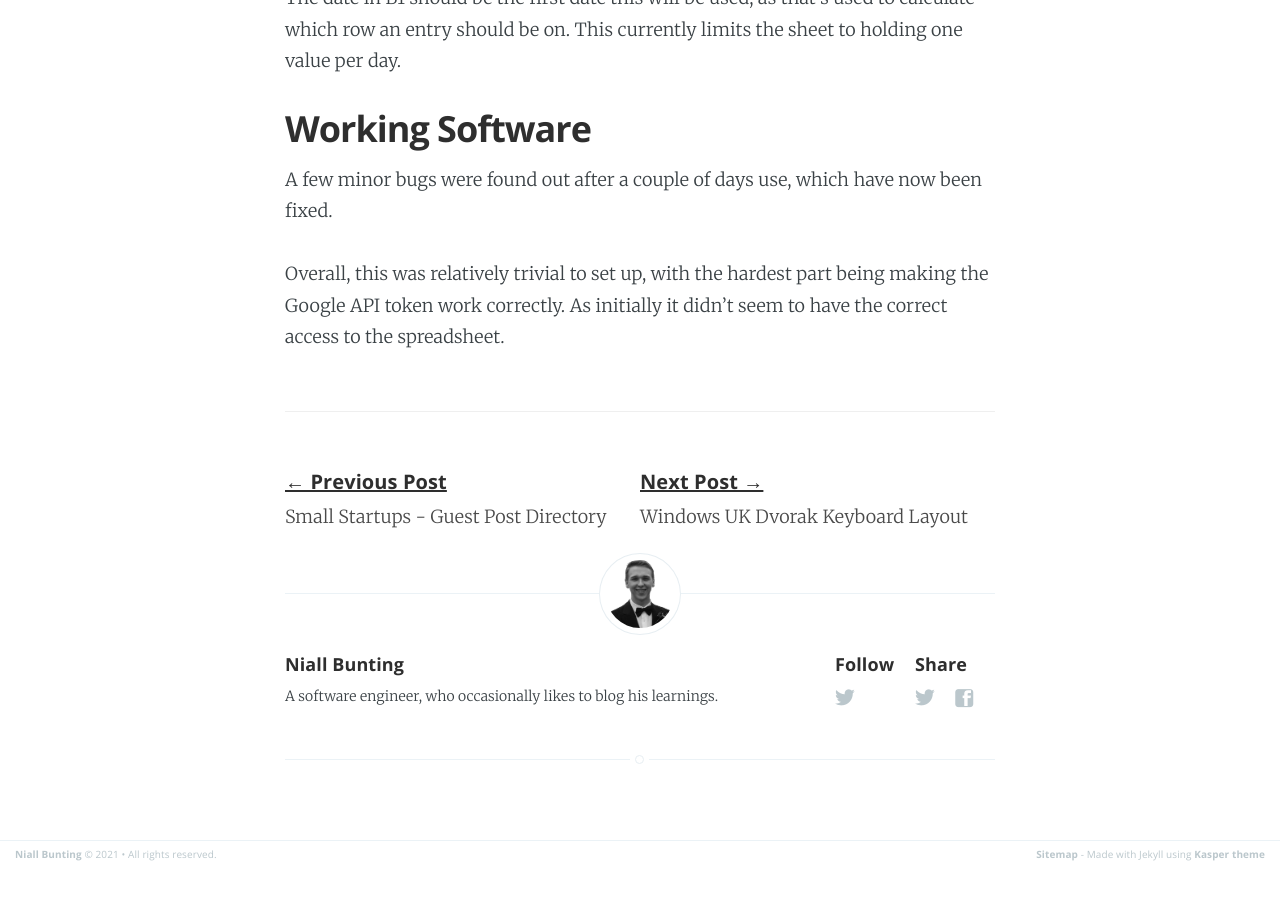
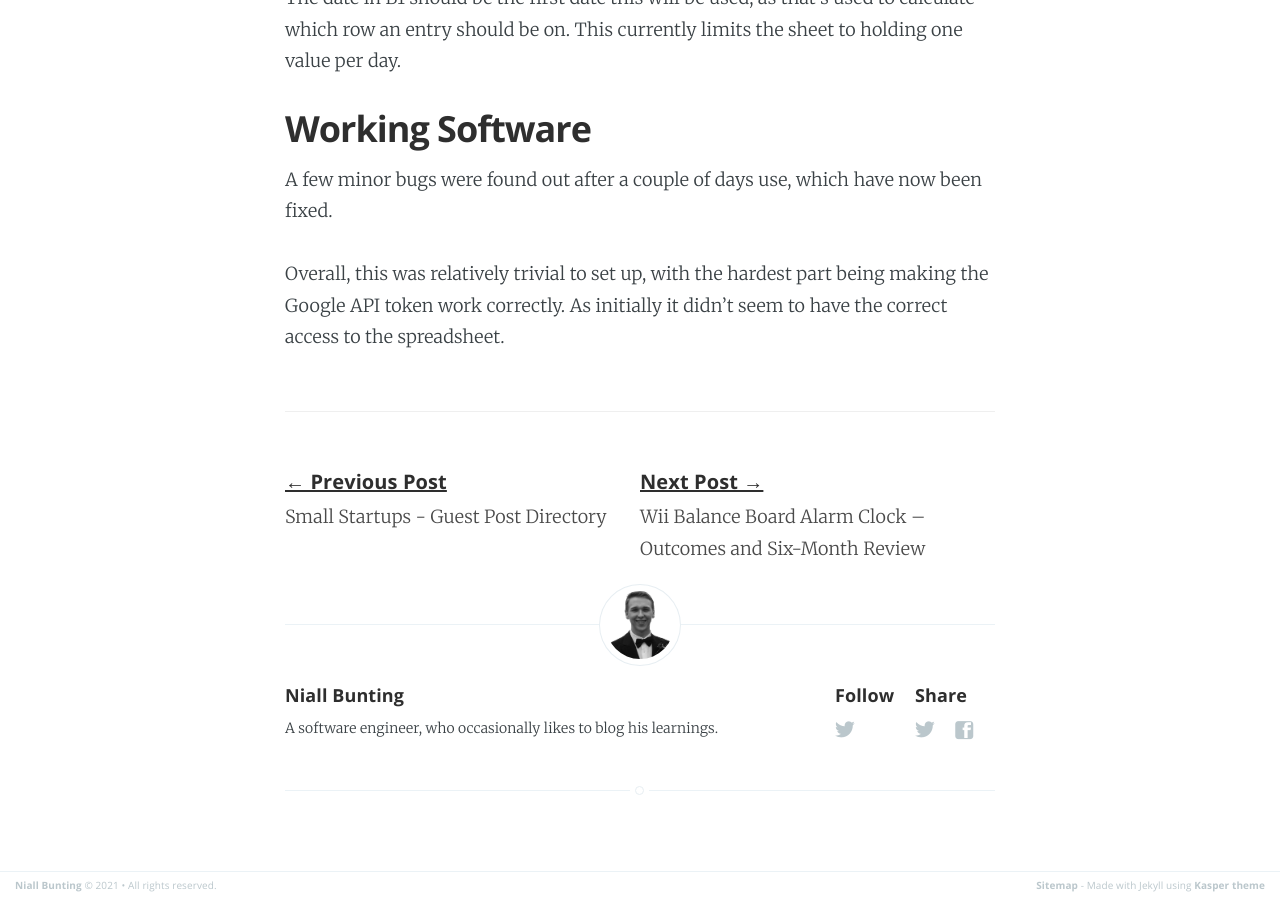
Before and after one commit to NiallBunting/niallbunting.github.io, a Jekyll site: the page built from _posts/2020-08-16-wii-balance-board-alarm-clock-part-four-software-and-setup.markdown, in a window 1280 px wide and 900 px high, scrolled down 3068 px. Built offline with Jekyll 4.4.1, drawn with Linux system fonts in a browser that asks for light colours; before the commit the page ends 3936 px from its top, so only the background shows below that; some of the changed lines change nothing that is shown.

Commit message:
Latest wii board post

```diff
--- a/_posts/2020-06-17-wii-balance-board-alarm-clock-part-one.markdown
+++ b/_posts/2020-06-17-wii-balance-board-alarm-clock-part-one.markdown
@@ -37,3 +37,11 @@
 1. [Breadboarding the electronics](/wii/balance/board/alarm/clock/daily/2020/06/28/wii-balance-board-alarm-clock-part-three-breadboarding-electronics.html)
 1. [Closing the lid](/wii/balance/board/alarm/clock/daily/2020/07/04/wii-balance-board-alarm-clock-part-four-closing-lid.html)
 1. [Software and Setup](/wii/balance/board/alarm/clock/daily/2020/08/15/wii-balance-board-alarm-clock-part-four-software-and-setup.html)
+1. [Outcomes and six month review](/wii/balance/board/alarm/clock/daily/2021/01/21/wii-balance-board-alarm-clock-part-five-six-month-review.html)
+
+## Final Look
+
+This is the alarm clock in it's final position. Read my thoughts about it in the six month review.
+
+![](/assets/images/posts/wii-final-board.png)
+*The alarm clock in it's final position.*
--- /dev/null
+++ b/_posts/2021-01-21-wii-balance-board-alarm-clock-part-five-six-month-review.markdown
@@ -0,0 +1,39 @@
+---
+layout: post
+title:  "Wii Balance Board Alarm Clock – Outcomes and Six-Month Review"
+date:   2021-01-21 12:00:00
+categories: wii balance board alarm clock daily
+---
+
+The story how a Wii Fit and Raspberry Pi board didn’t change my behavior but ignited a desire that I didn’t know I had.
+
+_This is the fifth and final part of this series; [the first post is here][firstpost]._
+
+![](/assets/images/posts/wii-final-board.png)
+*The alarm clock in it's final position.*
+
+On the 21st July 2020, I promptly stepped on the alarm clock at 6am and calmly stood there for a full minute in the cool summer morning. After coming to grips with the world, I continued getting up and followed a relaxed and healthy morning routine, that I had in place. You know the ones, that we are all told we should be doing: a cup of coffee and 3 hours of meditation. Success.
+
+Fast forward to a morning, 4 months later. The board alarm went off at 8am, waking me up in a startle. I heave myself out of bed, stand on the board for that full minute whist contemplating the grief I put myself through. Then I promptly get back into bed for another hour and a half. Failure.
+
+My original desire for the board to be a great way for me to shake off the sleepiness has not worked. My morning brain no longer agrees with last night’s brain that we are going to get up and do all the morning things.
+
+At this point I considered my laziness in the morning probably can’t be overcome simply with some annoying morning technology. Probably a combination of factors such as pandemics, age, discipline and subscribing to the ‘Just in Time’ morning method.
+
+Therefore, I started to develop a tedium for an annoying alarm clock that was plainly not doing it's job of waking me. That was until, I had a look at the spread sheet that had been quietly amassing the data from each of the painful morning trials. I decided to create a graph using the data and created something that looks like this.
+
+![](/assets/images/posts/wii-board-weight-graph.png)
+*This graph shows my weight over time.*
+
+I saw a slow upwards creep in my daily weight as winter drew in and in the following month as Christmas approached the creep continued. Therefore, throughout January I’ve started slightly modifying my behaviours to starve off this gradual increase in weight. Hopefully, reducing it down to levels found earlier.
+
+Other trends became apparent, such as the spikiness of the data. That you may not otherwise notice whilst standing on a scale each day.
+
+This led me to start thinking about tracking more data, as this may allow me to intervene in other areas of my life that may be trending a direction that I don’t wish for it to travel. This movement is called the ‘[Quantified Self][qself]’. Imagine if you automatically tracked various aspects of your life and compared them against happiness data.
+
+You would be able to find out your personal correlations between say going for a walk and your mood. Which can only be a good thing during a pandemic. Therefore, I’ve seen the appeal of what having this data might unlock. So it shouldn't surprise you that I have started to track my happiness daily as well.
+
+Turns out that the trusty board is here to stay, even though its original reason doesn’t quite work.
+
+[firstpost]: /wii/balance/board/alarm/clock/daily/2020/06/17/wii-balance-board-alarm-clock-part-one.html
+[qself]: https://en.wikipedia.org/wiki/Quantified_self
```
Also changed, not shown: assets/images/posts/wii-board-weight-graph.png (added), 1 other file.
